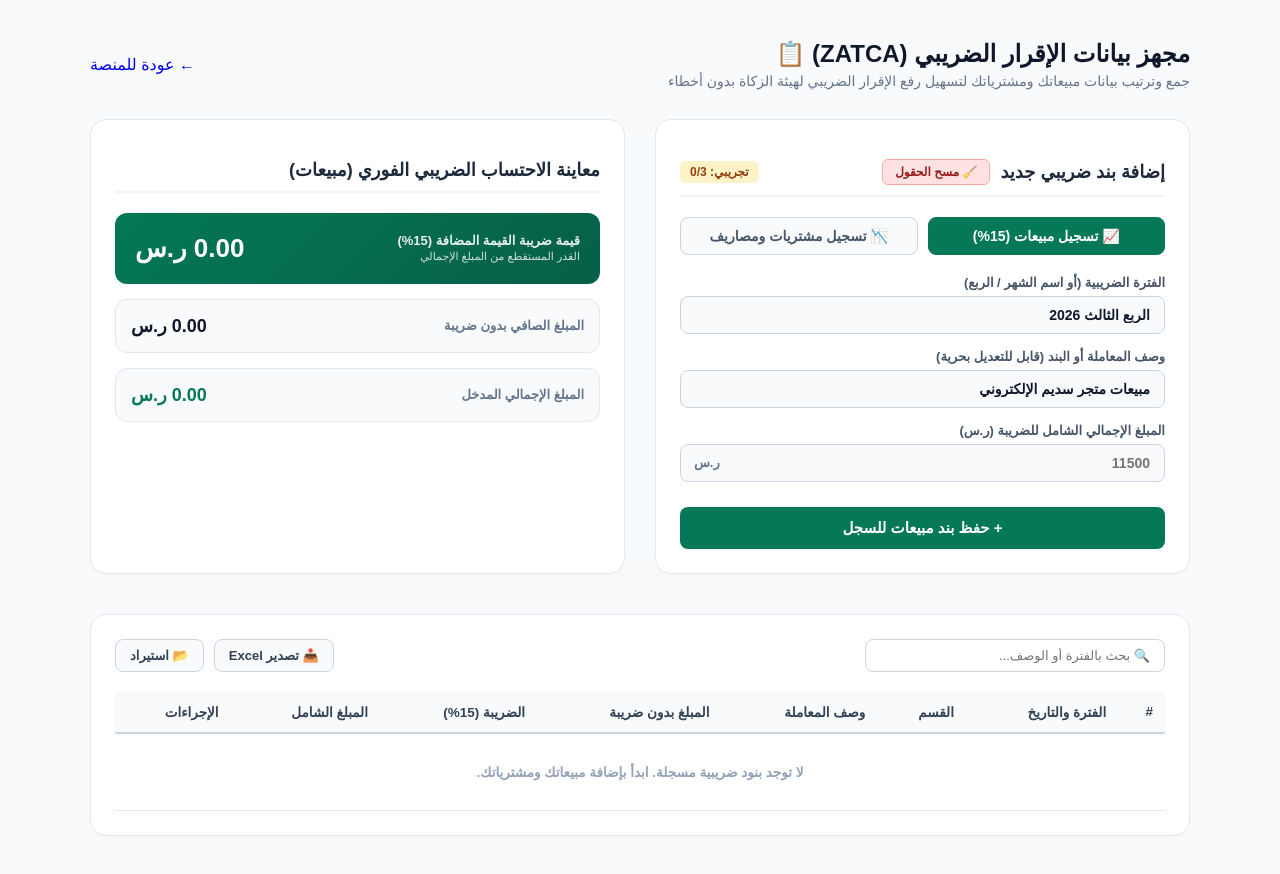
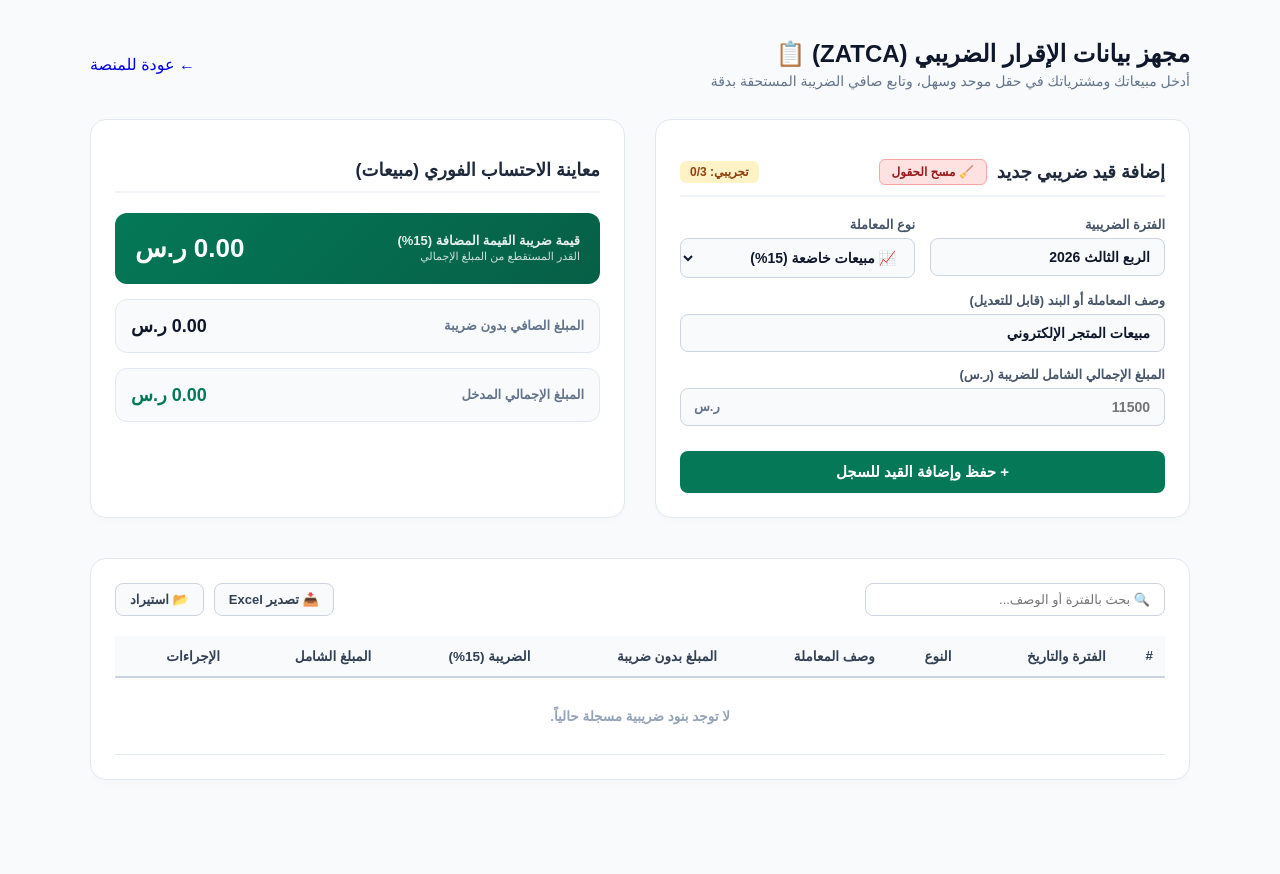
Before and after one commit to engaziasa-lang/engazia-app, a Next.js app: page /hub/sa/vat-report in a window 1280 px wide. After the commit the page ends 820 px from the top, so only its background shows below. Built offline with nearby package versions, Linux system fonts and the light colour scheme.

Commit message:
Update page.tsx

```diff
--- a/app/hub/sa/vat-report/page.tsx
+++ b/app/hub/sa/vat-report/page.tsx
@@ -7,7 +7,7 @@ interface TaxItem {
   id: string;
   periodName: string;
   transactionType: 'مبيعات' | 'مشتريات';
-  customDescription: string; // بند مفتوح للتعديل
+  customDescription: string;
   amountInclusive: number;
   vatAmount: number;
   netAmount: number;
@@ -15,9 +15,9 @@ interface TaxItem {
 }
 
 export default function TaxReturnPrepSA() {
-  const [activeTab, setActiveTab] = useState<'مبيعات' | 'مشتريات'>('مبيعات');
   const [periodName, setPeriodName] = useState<string>('الربع الثالث 2026');
-  const [customDescription, setCustomDescription] = useState<string>('مبيعات متجر سديم الإلكتروني');
+  const [transactionType, setTransactionType] = useState<'مبيعات' | 'مشتريات'>('مبيعات');
+  const [customDescription, setCustomDescription] = useState<string>('مبيعات المتجر الإلكتروني');
   const [amountInclusive, setAmountInclusive] = useState<number | ''>('');
 
   const [items, setItems] = useState<TaxItem[]>([]);
@@ -44,15 +44,10 @@ export default function TaxReturnPrepSA() {
   const netAmt = totalInc / 1.15;
   const vatAmt = totalInc - netAmt;
 
-  const handleTabSwitch = (tab: 'مبيعات' | 'مشتريات') => {
-    setActiveTab(tab);
-    if (!editingId) {
-      setCustomDescription(tab === 'مبيعات' ? 'مبيعات متجر إلكتروني' : 'مشتريات بضاعة ومصاريف');
-    }
-  };
-
   const handleClearForm = () => {
     setAmountInclusive('');
+    setCustomDescription('مبيعات المتجر الإلكتروني');
+    setTransactionType('مبيعات');
     setEditingId(null);
   };
 
@@ -63,7 +58,7 @@ export default function TaxReturnPrepSA() {
       return;
     }
     if (totalInc <= 0 || !periodName.trim() || !customDescription.trim()) {
-      alert('الرجاء التأكد من تعبئة الفترة، وصف البند، ومبلغ صحيح.');
+      alert('الرجاء التأكد من تعبئة الفترة، الوصف، ومبلغ صحيح.');
       return;
     }
 
@@ -75,7 +70,7 @@ export default function TaxReturnPrepSA() {
       const updated = items.map(item => item.id === editingId ? {
         ...item,
         periodName,
-        transactionType: activeTab,
+        transactionType,
         customDescription,
         amountInclusive: totalInc,
         netAmount: Number(netAmt.toFixed(2)),
@@ -89,7 +84,7 @@ export default function TaxReturnPrepSA() {
       const newItem: TaxItem = {
         id: Date.now().toString(),
         periodName,
-        transactionType: activeTab,
+        transactionType,
         customDescription,
         amountInclusive: totalInc,
         netAmount: Number(netAmt.toFixed(2)),
@@ -104,9 +99,9 @@ export default function TaxReturnPrepSA() {
   };
 
   const handleEdit = (item: TaxItem) => {
-    setActiveTab(item.transactionType);
     setPeriodName(item.periodName);
-    setCustomDescription(item.customDescription || (item.transactionType === 'مبيعات' ? 'مبيعات متجر' : 'مشتريات'));
+    setTransactionType(item.transactionType);
+    setCustomDescription(item.customDescription || (item.transactionType === 'مبيعات' ? 'مبيعات' : 'مشتريات'));
     setAmountInclusive(item.amountInclusive);
     setEditingId(item.id);
     window.scrollTo({ top: 0, behavior: 'smooth' });
@@ -151,7 +146,7 @@ export default function TaxReturnPrepSA() {
                 <th>م</th>
                 <th>الفترة الضريبية</th>
                 <th>التاريخ والوقت</th>
-                <th>القسم</th>
+                <th>نوع المعاملة</th>
                 <th>وصف المعاملة (البند)</th>
                 <th>المبلغ بدون ضريبة</th>
                 <th>قيمة الضريبة (15%)</th>
@@ -261,22 +256,18 @@ export default function TaxReturnPrepSA() {
         .clear-form-btn { background: #fee2e2; border: 1px solid #fca5a5; color: #991b1b; padding: 5px 12px; border-radius: 6px; font-size: 12px; font-weight: 800; cursor: pointer; transition: all 0.2s; font-family: 'Tajawal', sans-serif; display: flex; align-items: center; gap: 5px; }
         .clear-form-btn:hover { background: #fecaca; }
 
-        /* أزرار التبديل السريعة (Tabs) */
-        .tabs-container { display: flex; gap: 10px; margin-bottom: 20px; }
-        .tab-btn { flex: 1; padding: 10px; border-radius: 8px; font-weight: 800; font-size: 14px; cursor: pointer; border: 1px solid #cbd5e1; background: #f8fafc; color: #475569; font-family: 'Tajawal', sans-serif; transition: 0.2s; }
-        .tab-btn.active-sales { background: #047857; color: white; border-color: #047857; }
-        .tab-btn.active-purchases { background: #0369a1; color: white; border-color: #0369a1; }
+        .form-row { display: grid; grid-template-columns: 1fr 1fr; gap: 15px; }
+        @media(max-width: 600px) { .form-row { grid-template-columns: 1fr; gap: 0; } }
 
         .input-group { margin-bottom: 15px; width: 100%; }
         .input-group label { display: block; font-size: 13px; font-weight: 700; color: #475569; margin-bottom: 6px; }
         .input-wrapper { position: relative; display: flex; align-items: center; width: 100%; }
-        .input-wrapper input { width: 100%; padding: 10px 14px; border: 1px solid #cbd5e1; border-radius: 8px; font-size: 14px; font-family: 'Tajawal', sans-serif; outline: none; background: #f8fafc; color: #0f172a; font-weight: 600; box-sizing: border-box; }
+        .input-wrapper input, .input-wrapper select { width: 100%; padding: 10px 14px; border: 1px solid #cbd5e1; border-radius: 8px; font-size: 14px; font-family: 'Tajawal', sans-serif; outline: none; background: #f8fafc; color: #0f172a; font-weight: 600; box-sizing: border-box; }
         .input-wrapper input.with-currency { padding-left: 45px; }
-        .input-wrapper input:focus { border-color: #047857; background: #ffffff; }
+        .input-wrapper input:focus, .input-wrapper select:focus { border-color: #047857; background: #ffffff; }
         .currency-tag { position: absolute; left: 14px; color: #64748b; font-weight: 800; font-size: 13px; pointer-events: none; }
 
         .action-btn { background: #047857; color: #fff; border: none; width: 100%; padding: 12px; border-radius: 8px; font-weight: 900; font-size: 15px; cursor: pointer; transition: all 0.2s; font-family: 'Tajawal', sans-serif; margin-top: 10px; box-sizing: border-box; }
-        .action-btn.btn-purchases { background: #0369a1; }
         .action-btn:hover { opacity: 0.9; }
 
         .result-box { background: #f8fafc; border-radius: 12px; padding: 15px; margin-bottom: 15px; display: flex; justify-content: space-between; align-items: center; border: 1px solid #e2e8f0; flex-wrap: wrap; gap: 10px; }
@@ -309,7 +300,7 @@ export default function TaxReturnPrepSA() {
       <div className="header">
         <div className="title-box">
           <h1>مجهز بيانات الإقرار الضريبي (ZATCA) 📋</h1>
-          <p>جمع وترتيب بيانات مبيعاتك ومشترياتك لتسهيل رفع الإقرار الضريبي لهيئة الزكاة بدون أخطاء</p>
+          <p>أدخل مبيعاتك ومشترياتك في حقل موحد وسهل، وتابع صافي الضريبة المستحقة بدقة</p>
         </div>
         <Link href="/hub/sa" className="back-btn">
           <span>←</span> عودة للمنصة
@@ -317,11 +308,11 @@ export default function TaxReturnPrepSA() {
       </div>
 
       <div className="grid-layout">
-        {/* قسم المدخلات */}
+        {/* قسم الإدخال الموحد */}
         <div className="card">
           <h2 className="card-title">
             <div style={{ display: 'flex', alignItems: 'center', gap: '10px', flexWrap: 'wrap' }}>
-              <span>{editingId ? 'تعديل السجل' : 'إضافة بند ضريبي جديد'}</span>
+              <span>{editingId ? 'تعديل السجل الضريبي' : 'إضافة قيد ضريبي جديد'}</span>
               <button type="button" className="clear-form-btn" onClick={handleClearForm} title="مسح الحقول">
                 🧹 مسح الحقول
               </button>
@@ -329,36 +320,29 @@ export default function TaxReturnPrepSA() {
             {!isActivated && <span className="trial-badge">تجريبي: {items.length}/3</span>}
           </h2>
 
-          {/* أزرار التبديل السريعة (مبيعات أو مشتريات) */}
-          <div className="tabs-container">
-            <button
-              type="button"
-              className={`tab-btn ${activeTab === 'مبيعات' ? 'active-sales' : ''}`}
-              onClick={() => handleTabSwitch('مبيعات')}
-            >
-              📈 تسجيل مبيعات (15%)
-            </button>
-            <button
-              type="button"
-              className={`tab-btn ${activeTab === 'مشتريات' ? 'active-purchases' : ''}`}
-              onClick={() => handleTabSwitch('مشتريات')}
-            >
-              📉 تسجيل مشتريات ومصاريف
-            </button>
-          </div>
-
           <form onSubmit={handleSaveItem}>
-            <div className="input-group">
-              <label>الفترة الضريبية (أو اسم الشهر / الربع)</label>
-              <div className="input-wrapper">
-                <input type="text" value={periodName} onChange={(e) => setPeriodName(e.target.value)} placeholder="مثال: الربع الثالث 2026" required />
+            <div className="form-row">
+              <div className="input-group">
+                <label>الفترة الضريبية</label>
+                <div className="input-wrapper">
+                  <input type="text" value={periodName} onChange={(e) => setPeriodName(e.target.value)} placeholder="مثال: الربع الثالث 2026" required />
+                </div>
+              </div>
+              <div className="input-group">
+                <label>نوع المعاملة</label>
+                <div className="input-wrapper">
+                  <select value={transactionType} onChange={(e: any) => setTransactionType(e.target.value)}>
+                    <option value="مبيعات">📈 مبيعات خاضعة (15%)</option>
+                    <option value="مشتريات">📉 مشتريات ومصاريف</option>
+                  </select>
+                </div>
               </div>
             </div>
 
             <div className="input-group">
-              <label>وصف المعاملة أو البند (قابل للتعديل بحرية)</label>
+              <label>وصف المعاملة أو البند (قابل للتعديل)</label>
               <div className="input-wrapper">
-                <input type="text" value={customDescription} onChange={(e) => setCustomDescription(e.target.value)} placeholder="مثال: مبيعات متجر سديم / مصاريف إعلانات" required />
+                <input type="text" value={customDescription} onChange={(e) => setCustomDescription(e.target.value)} placeholder="مثال: مبيعات متجر سديم / مصاريف شحن" required />
               </div>
             </div>
 
@@ -370,17 +354,17 @@ export default function TaxReturnPrepSA() {
               </div>
             </div>
 
-            <button type="submit" className={`action-btn ${activeTab === 'مشتريات' ? 'btn-purchases' : ''}`}>
-              {editingId ? '💾 حفظ التعديلات' : `+ حفظ بند ${activeTab} للسجل`}
+            <button type="submit" className="action-btn">
+              {editingId ? '💾 حفظ التعديلات' : '+ حفظ وإضافة القيد للسجل'}
             </button>
           </form>
         </div>
 
         {/* قسم المعاينة الفورية */}
         <div className="card">
-          <h2 className="card-title">معاينة الاحتساب الضريبي الفوري ({activeTab})</h2>
+          <h2 className="card-title">معاينة الاحتساب الفوري ({transactionType})</h2>
 
-          <div className="result-box primary" style={{ background: activeTab === 'مشتريات' ? 'linear-gradient(135deg, #0369a1 0%, #0c4a6e 100%)' : undefined }}>
+          <div className="result-box primary" style={{ background: transactionType === 'مشتريات' ? 'linear-gradient(135deg, #0369a1 0%, #0c4a6e 100%)' : undefined }}>
             <div>
               <div className="result-label">قيمة ضريبة القيمة المضافة (15%)</div>
               <div style={{ fontSize: '11px', opacity: 0.8, marginTop: '2px' }}>القدر المستقطع من المبلغ الإجمالي</div>
@@ -397,7 +381,7 @@ export default function TaxReturnPrepSA() {
 
           <div className="result-box" style={{ background: '#f8fafc' }}>
             <span className="result-label">المبلغ الإجمالي المدخل</span>
-            <span className="result-value" style={{ color: activeTab === 'مبيعات' ? '#047857' : '#0369a1' }}>{totalInc.toFixed(2)} ر.س</span>
+            <span className="result-value" style={{ color: transactionType === 'مبيعات' ? '#047857' : '#0369a1' }}>{totalInc.toFixed(2)} ر.س</span>
           </div>
         </div>
       </div>
@@ -425,7 +409,7 @@ export default function TaxReturnPrepSA() {
               <tr>
                 <th>#</th>
                 <th>الفترة والتاريخ</th>
-                <th>القسم</th>
+                <th>النوع</th>
                 <th>وصف المعاملة</th>
                 <th>المبلغ بدون ضريبة</th>
                 <th>الضريبة (15%)</th>
@@ -437,7 +421,7 @@ export default function TaxReturnPrepSA() {
               {filteredItems.length === 0 ? (
                 <tr>
                   <td colSpan={8} style={{ textAlign: 'center', color: '#94a3b8', padding: '30px 0' }}>
-                    لا توجد بنود ضريبية مسجلة. ابدأ بإضافة مبيعاتك ومشترياتك.
+                    لا توجد بنود ضريبية مسجلة حالياً.
                   </td>
                 </tr>
               ) : (
```
